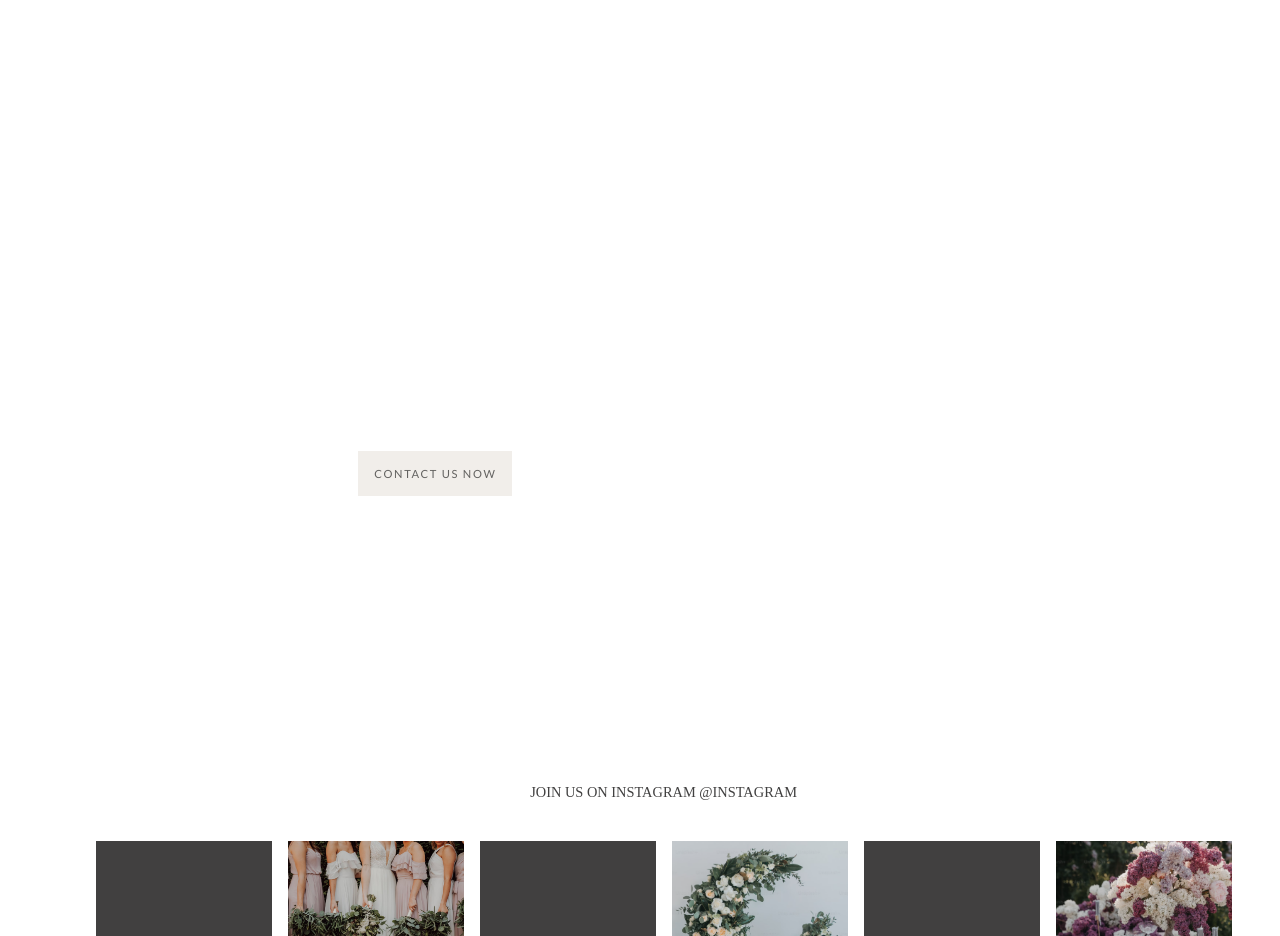
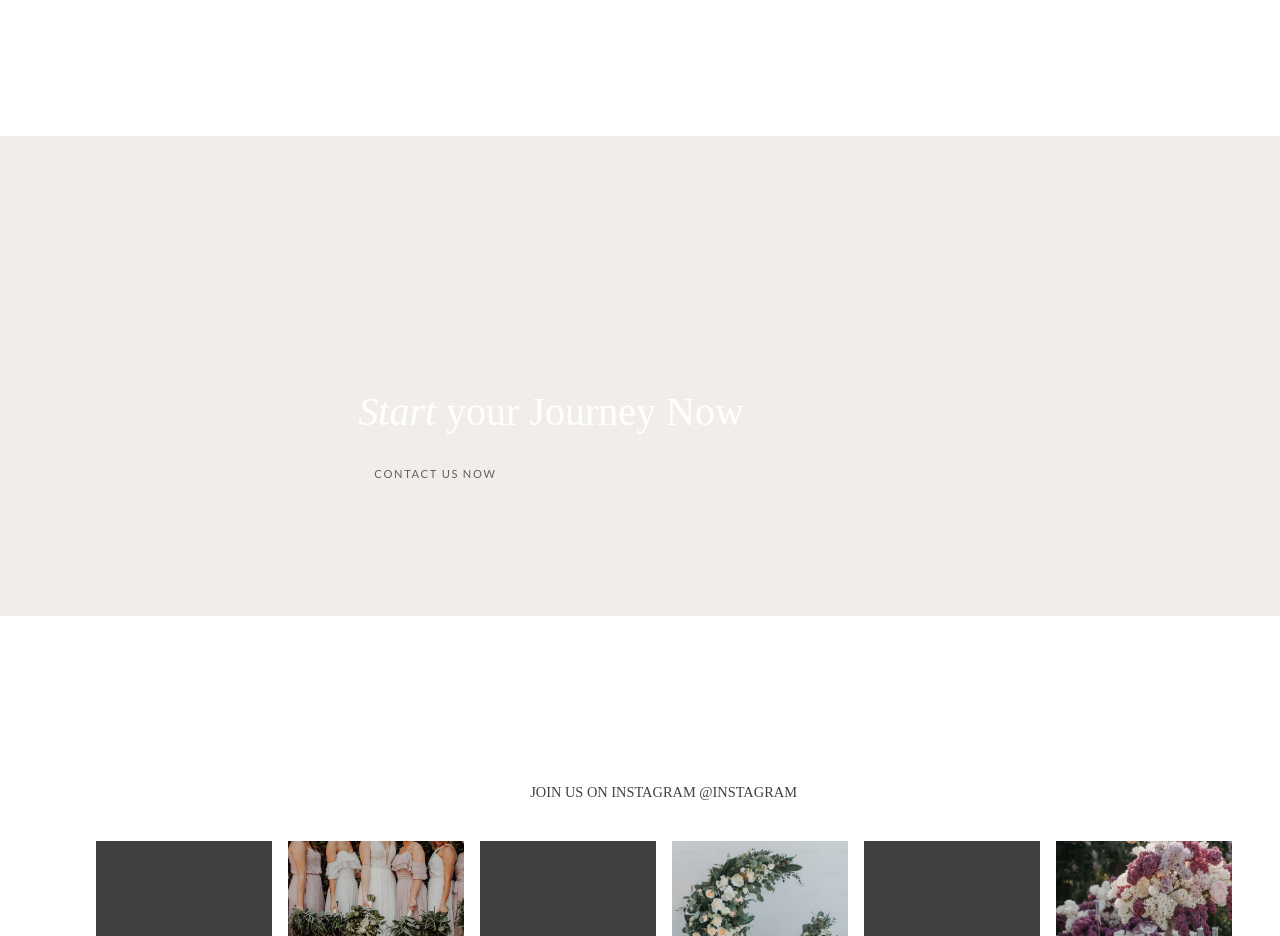
Before and after one commit to LitoKarageorgou/floral-design-studio, a plain HTML site: page about.html in a window 1280 px wide. Shown: the part 2740-3676 px from the top of the page. Drawn offline with Linux system fonts and the light colour scheme; a web font is replaced by a local one.

Commit message:
Fix about page cta backround color

```diff
--- a/styles/about.css
+++ b/styles/about.css
@@ -83,6 +83,7 @@
   letter-spacing: 0.1rem;
 }
 
+/* Call to Action */
 .cta {
-  background: url("") no-repeat center center/cover;
+  background: url("") no-repeat center center/cover var(--tetriary-color);
 }
--- a/styles/global.css
+++ b/styles/global.css
@@ -175,7 +175,7 @@ a {
 
 /* Call to Action */
 .cta {
-  background: url("") var(--tetriary-color);
+  background: var(--tetriary-color);
   height: 60vh;
   display: flex;
   flex-direction: column;
```
